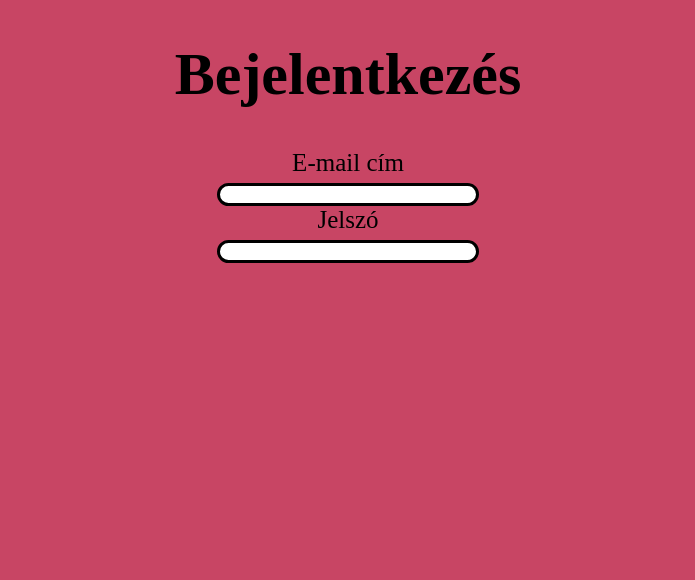
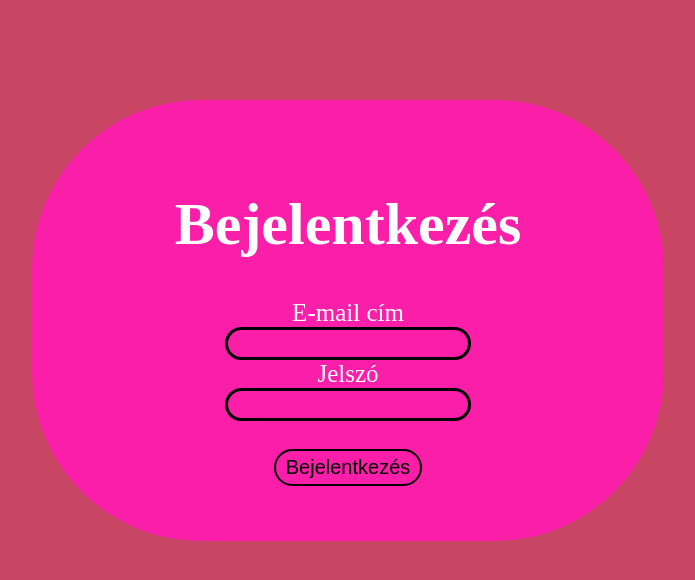
Before and after one commit to zozozoli2007/webpage_project, a PHP site: page /user/login.html in a window 1280 px wide. Shown: the top 580 px of the page, without its empty margins (292-987 px from the left). Run offline with PHP 8.4, Linux system fonts and the light colour scheme.

Commit message:
Added button

```diff
--- a/user/login.css
+++ b/user/login.css
@@ -2,18 +2,37 @@
     text-align: center;
 }
 .headline-content{
-    color: black;
+    color: white;
     font-size: 30px;
 }
 .login{
     text-align: center;
     font-size: 25px;
+    color: white;
+    margin: 5px 0 5px 0;
 }
 .login input{
-    width: 20%;
+    width: 45%;
     border: solid black 3px;
     border-radius: 42069px;
+    background-color: unset;
+    color: white;
+    padding: 5px 0 5px 0;
+    font-size: 15px;
 }
 body{
     background-color:rgba(200, 69, 100, 255);
 }
+.body{
+    background-color: rgba(250, 30, 169, 100);
+    margin: 100px 25% 100px 25%;
+    padding: 50px;
+    border-radius: 169px;
+}
+#login{
+    font-size: 20px;
+    border: solid black 2px;
+    background-color: unset;
+    border-radius: 25px;
+    padding: 5px 10px 5px 10px;
+}
--- a/user/login.html
+++ b/user/login.html
@@ -7,6 +7,7 @@
     <link rel="stylesheet" href="login.css">
 </head>
 <body>
+    <div class="body">
         <div class="headline-cont">
             <div class="headline-content">
                 <h1>Bejelentkezés</h1>
@@ -18,7 +19,9 @@
                 <input type="email" id="username" name="username"><br>
                 <label for="passwrd">Jelszó</label><br>
                 <input type="password" id="passwrd" name="passwrd">
-        </form>
+            </form><br>
+            <button type="button" id="login" name="login">Bejelentkezés</button>
+        </div>
     </div>
 </body>
 </html>
```
Lines whose indentation alone changed are shown as unchanged.
